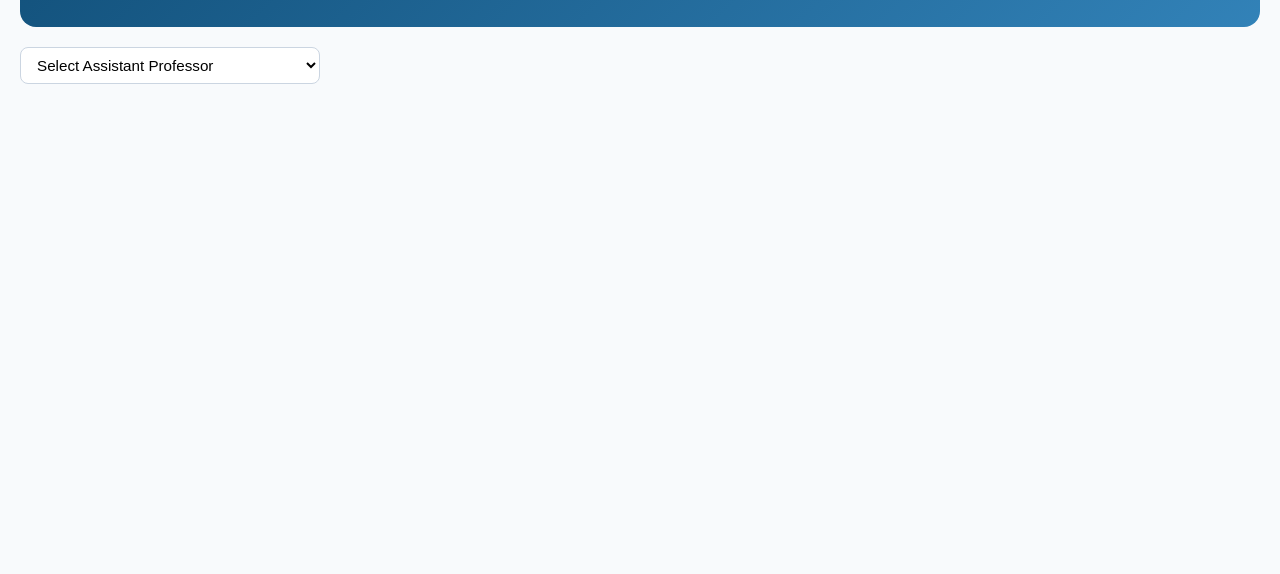
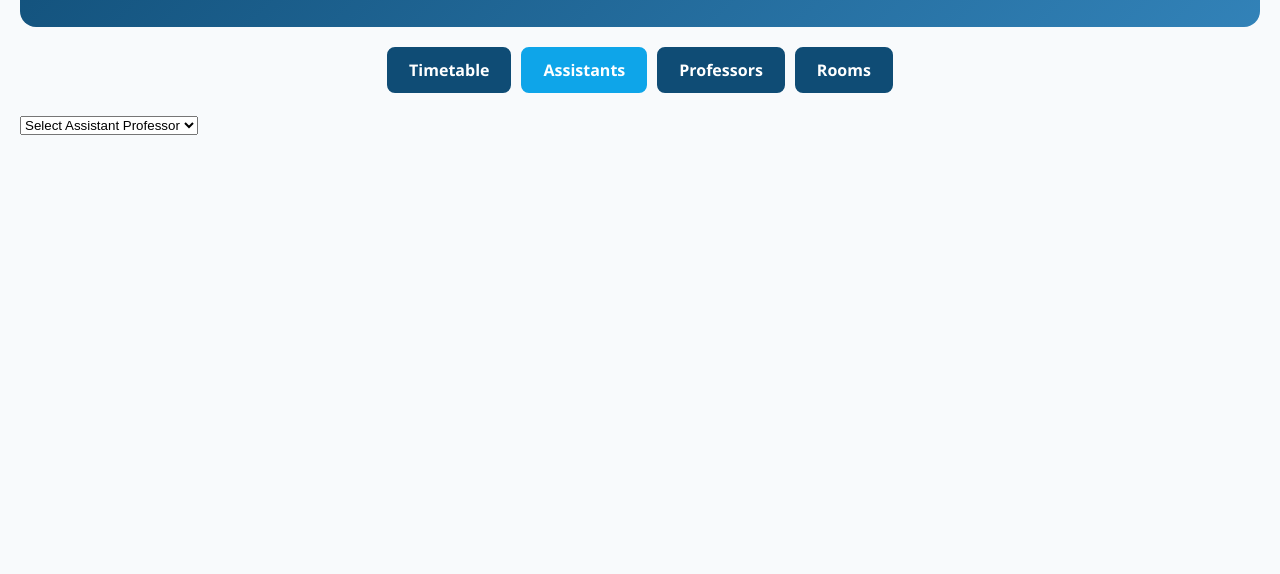
Before and after one commit to lawalfemz/Constraint-satisfaction-techiniques-for-Automated-timetabling-systems, a plain HTML site: page frontend/assistants.html in a window 1280 px wide. Shown: the part 226-800 px from the top of the page. Drawn offline with Linux system fonts and the light colour scheme.

Commit message:
Add navigation bar to all frontend pages

```diff
--- a/frontend/assistants.html
+++ b/frontend/assistants.html
@@ -28,6 +28,12 @@ body {
     display: block;
     margin: 0 auto 12px;
   }
+<nav class="nav-bar">
+  <a href="index.html">Timetable</a>
+  <a href="assistants.html" class="active">Assistants</a>
+  <a href="professors.html">Professors</a>
+  <a href="rooms.html">Rooms</a>
+</nav>
 .filters select {
   padding: 8px 12px;
   border: 1px solid #cbd5e1;
@@ -36,6 +42,31 @@ body {
   font-size: 0.95em;
   width: 300px;
   margin-bottom: 20px;
+}
+.nav-bar {
+  display: flex;
+  gap: 10px;
+  justify-content: center;
+  margin-bottom: 20px;
+  flex-wrap: wrap;
+}
+.nav-bar a {
+  padding: 10px 20px;
+  background: #0f4c75;
+  color: white;
+  text-decoration: none;
+  border-radius: 8px;
+  font-weight: 600;
+  transition: all 0.3s ease;
+  border: 2px solid #0f4c75;
+}
+.nav-bar a:hover {
+  background: #3282b8;
+  border-color: #3282b8;
+}
+.nav-bar a.active {
+  background: #0ea5e9;
+  border-color: #0ea5e9;
 }
 .assistant-card {
   background: white;
@@ -112,6 +143,12 @@ body {
     <h1>👩‍🏫 Caleb University Assistant Professors Timetable</h1>
     <p>Generated on January 26, 2026 at 04:21 PM</p>
   </div>
+  <div class="nav-bar">
+    <a href="index.html">Timetable</a>
+    <a href="assistants.html" class="active">Assistants</a>
+    <a href="professors.html">Professors</a>
+    <a href="rooms.html">Rooms</a>
+  </div>
   <div class="filters">
     <select id="assistantFilter">
       <option value="all">Select Assistant Professor</option>
```
Also changed, not shown: frontend/index.html (+31 -0 lines), frontend/professors.html (+33 -1 lines), frontend/rooms.html (+32 -0 lines).
